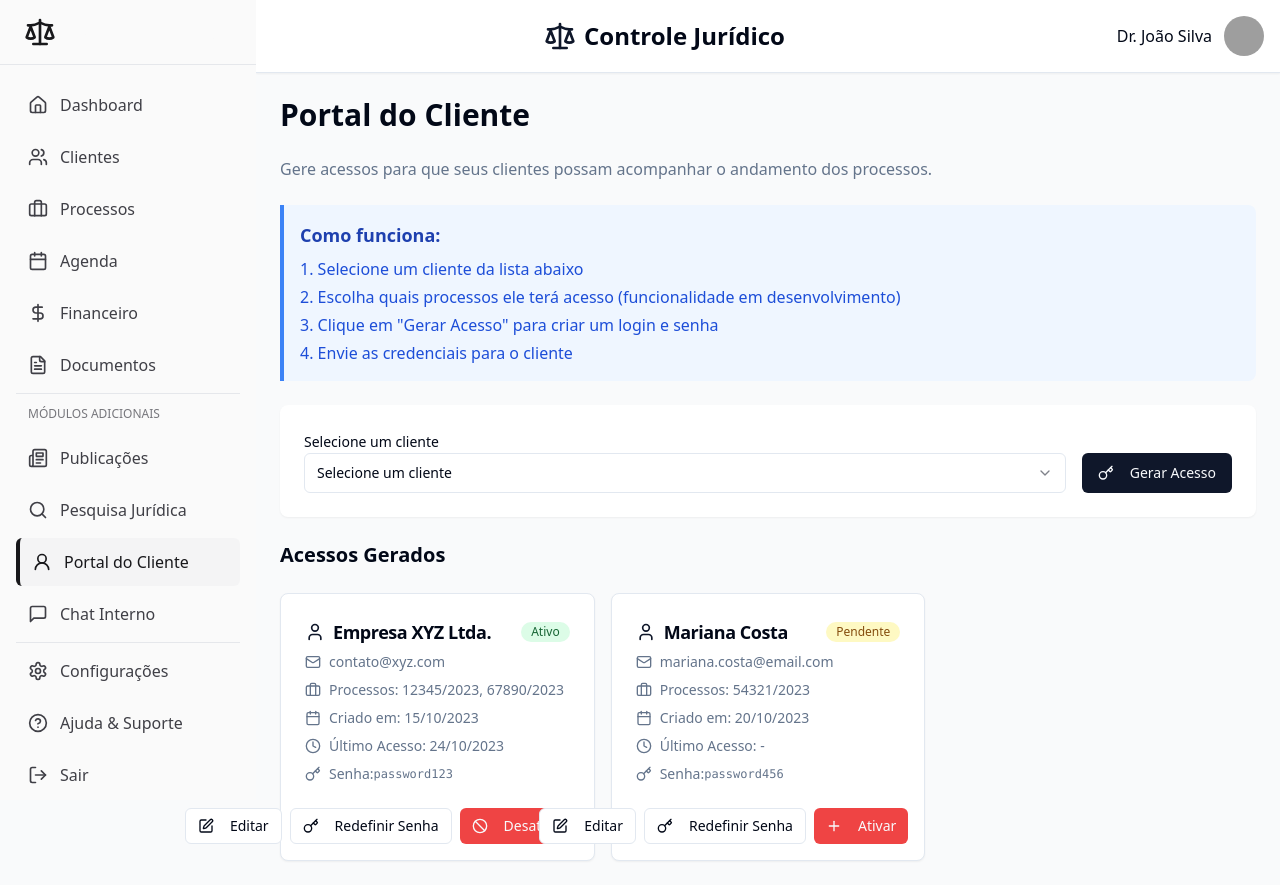
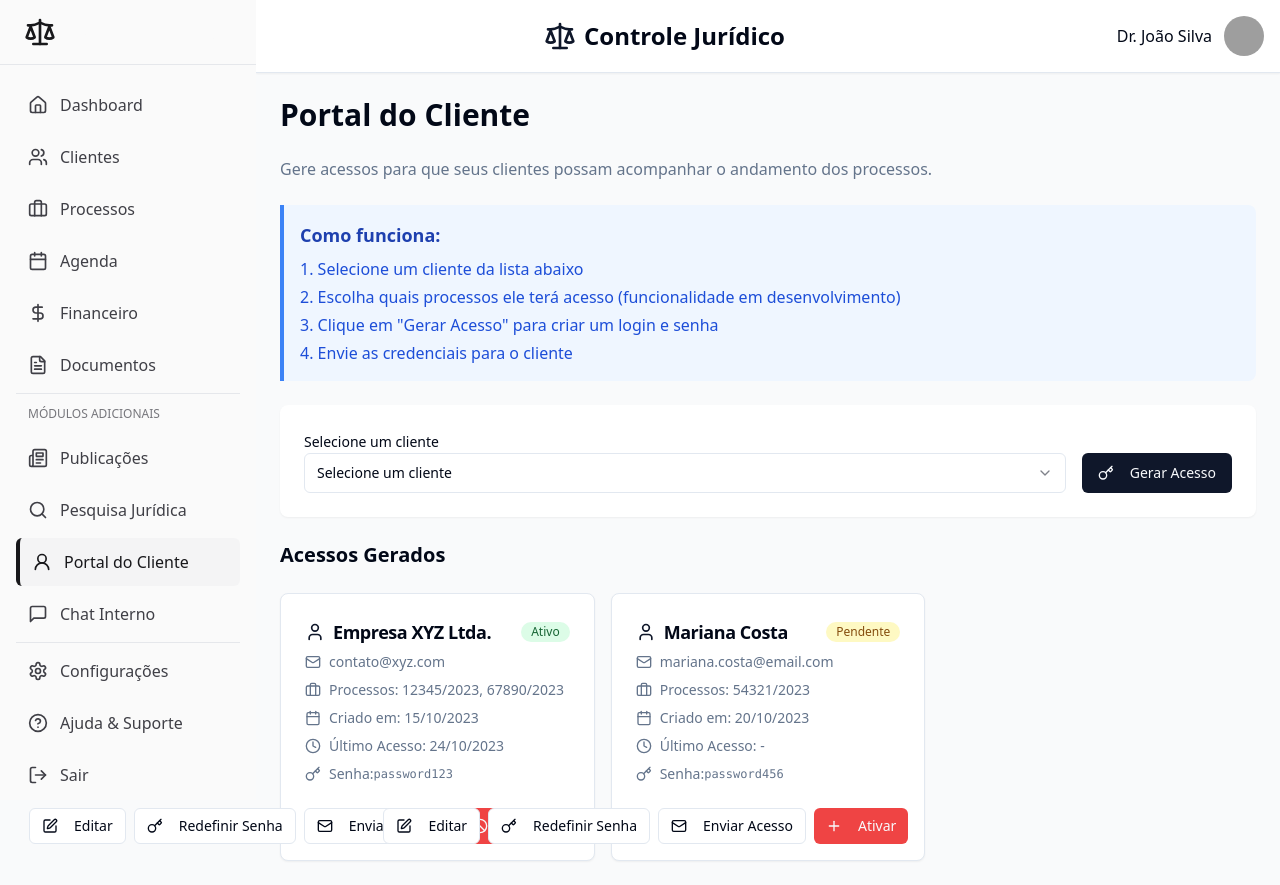
Before and after one commit to appjuridicoo/juridico-app, a React (Vite) app: page /portal in a window 1280 px wide. Built offline with nearby package versions, Linux system fonts and the light colour scheme; grey boxes are pictures that could not be loaded.

Commit message:
[dyad] wrote 1 file(s)

```diff
--- a/src/pages/ClientPortalPage.tsx
+++ b/src/pages/ClientPortalPage.tsx
@@ -140,6 +140,9 @@ const ClientPortalPage: React.FC = () => {
     toast.success(`Acesso de ${access.clientName} ${newStatus === 'Ativo' ? 'ativado' : 'desativado'} com sucesso!`);
   };
 
+  const handleSendAccess = (access: ClientAccess) => {
+    toast.info(`Simulando envio de acesso para ${access.email}. Senha: ${access.generatedPassword}`, { duration: 5000 });
+  };
 
   return (
     <div className="space-y-6">
@@ -219,6 +222,9 @@ const ClientPortalPage: React.FC = () => {
                 <Button variant="outline" size="sm" onClick={() => handleResetPassword(access)}>
                   <Key className="h-4 w-4 mr-2" /> Redefinir Senha
                 </Button>
+                <Button variant="outline" size="sm" onClick={() => handleSendAccess(access)}>
+                  <Mail className="h-4 w-4 mr-2" /> Enviar Acesso
+                </Button>
                 <Button variant="destructive" size="sm" onClick={() => handleToggleAccessStatus(access)}>
                   {access.status === 'Ativo' ? <Ban className="h-4 w-4 mr-2" /> : <Plus className="h-4 w-4 mr-2" />} {access.status === 'Ativo' ? 'Desativar' : 'Ativar'}
                 </Button>
```
